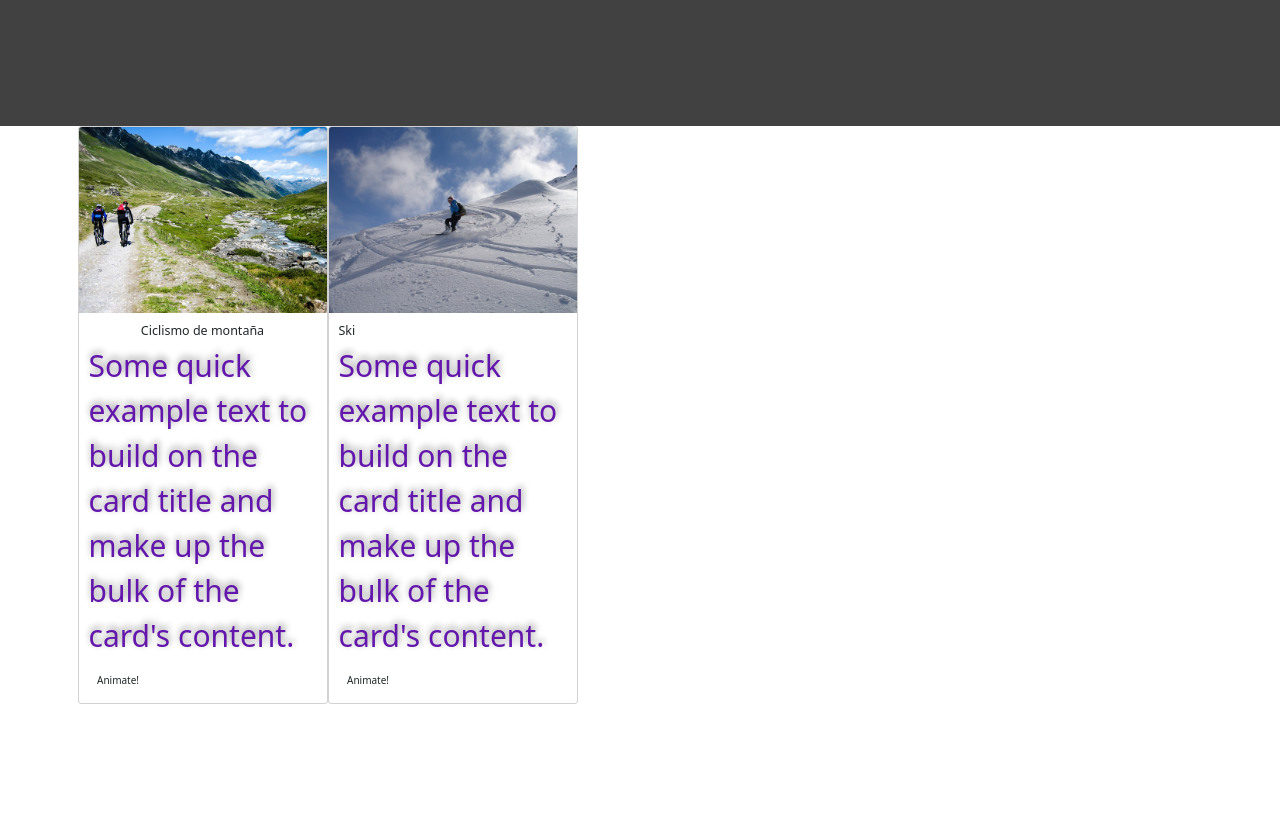
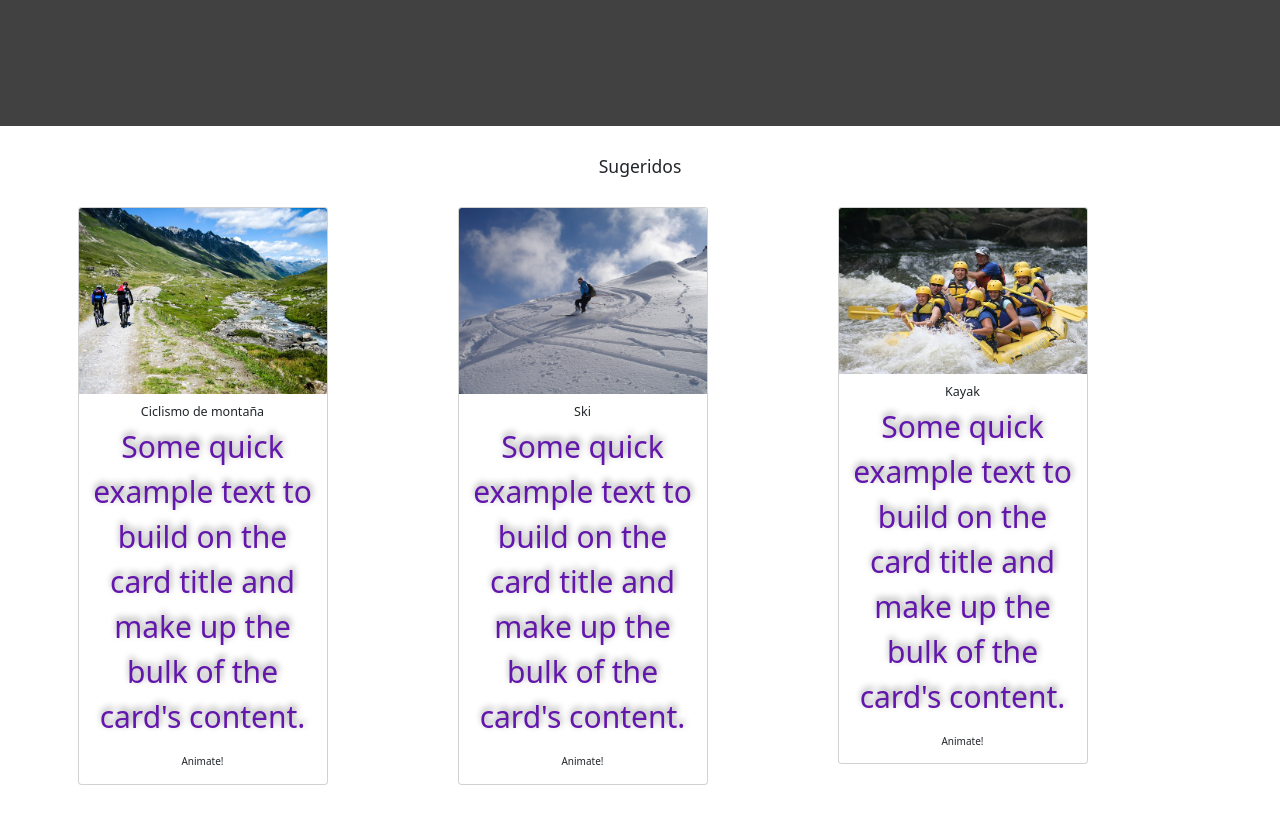
Before and after one commit to Andresortiz1997/Dextrem, a plain HTML site: page index.html in a window 1280 px wide. Shown: the part 1420-2235 px from the top of the page. Before the commit the page ends 2124 px from the top, so only its background shows below. Drawn offline with nearby package versions, Linux system fonts and the light colour scheme.

Commit message:
index terminado

```diff
--- a/index.html
+++ b/index.html
@@ -103,16 +103,22 @@
                 </p>
             </div>
         </section>
-        <section class="d-flex tarjetas container">
-            <div class="col-lg-6 card " style="width: 25rem;">
+        <section class="tarjetas my-5">
+            <h3 class="text-center my-5">Sugeridos</h3>
+            <div class="container">
+                <div class="row">
+                    <div class="col-4">
+                        <div class="card text-center " style="width: 25rem;">
                             <img src="assets/terrestres/mtb.jpg" class="card-img-top" alt="...">
                             <div class="card-body">
-                    <h5 class=" text-center card-title">Ciclismo de montaña</h5>
+                                <h5 class=" card-title">Ciclismo de montaña</h5>
                                 <p class="card-text">Some quick example text to build on the card title and make up the bulk of the card's content.</p>
                                 <a href="#" class="btn ">Animate!</a>
                             </div>
                         </div>
-            <div class="col-lg-6 card" style="width: 25rem;">
+                    </div>
+                    <div class="col-4">
+                        <div class="card text-center" style="width: 25rem;">
                             <img src="assets/index/ski index.jpg" class="card-img-top" alt="...">
                             <div class="card-body">
                                 <h5 class="card-title">Ski</h5>
@@ -120,6 +126,20 @@
                                 <a href="#" class="btn ">Animate!</a>
                             </div>
                         </div>
+                    </div>
+                    <div class="col-4">
+                        <div class="card text-center" style="width: 25rem;">
+                            <img src="assets/acuaticas/rafting.jpg" class="card-img-top" alt="...">
+                            <div class="card-body">
+                                <h5 class="card-title">Kayak</h5>
+                                <p class="card-text">Some quick example text to build on the card title and make up the bulk of the card's content.</p>
+                                <a href="#" class="btn ">Animate!</a>
+                            </div>
+                        </div>
+                    </div>
+                </div>
+            </div>
+
         </section>
 
     </main>
```
Lines whose indentation alone changed are shown as unchanged.
